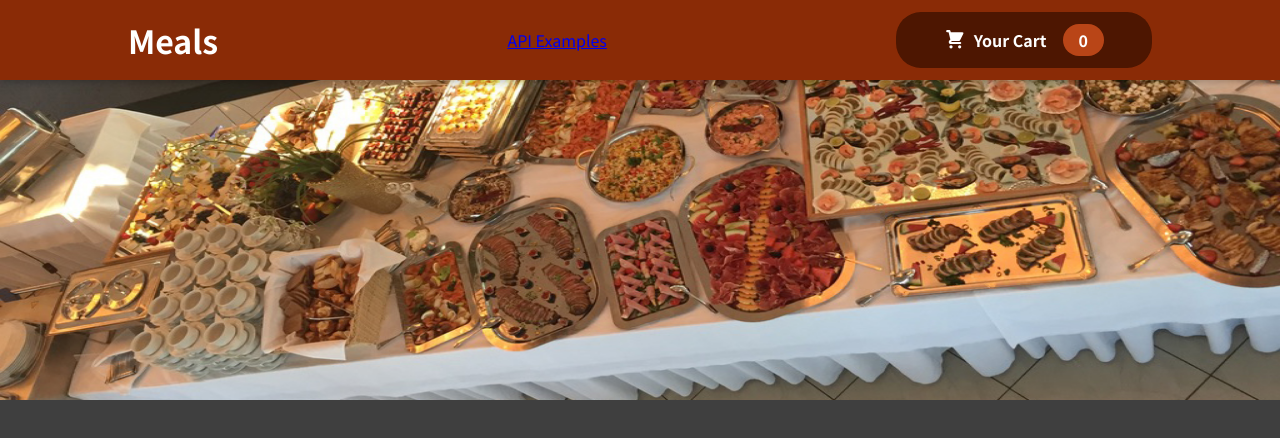
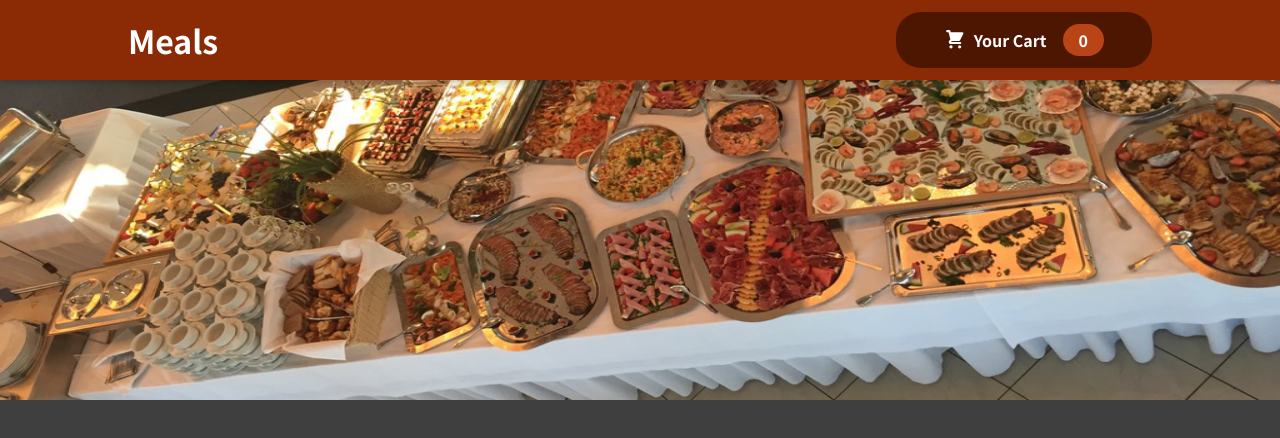
Before and after one commit to aida-sertovic-komic/food-order-app, a React (Create React App) app: page / in a window 1280 px wide. Shown: the top 438 px of the page. Built offline with nearby package versions, Linux system fonts and the light colour scheme.

Commit message:
hide api examples section

```diff
--- a/src/components/Layout/Header.js
+++ b/src/components/Layout/Header.js
@@ -9,7 +9,7 @@ const Header = (props) => {
         <Fragment>
             <header className={classes.header}>
                 <h1>Meals</h1>
-                <Link to='/apiexamples'> API Examples</Link>
+                {/* <Link to='/apiexamples'> API Examples</Link> */}
                 <HeaderCartButton onClick={props.onShowCart} />
             </header>
             <div>
```
